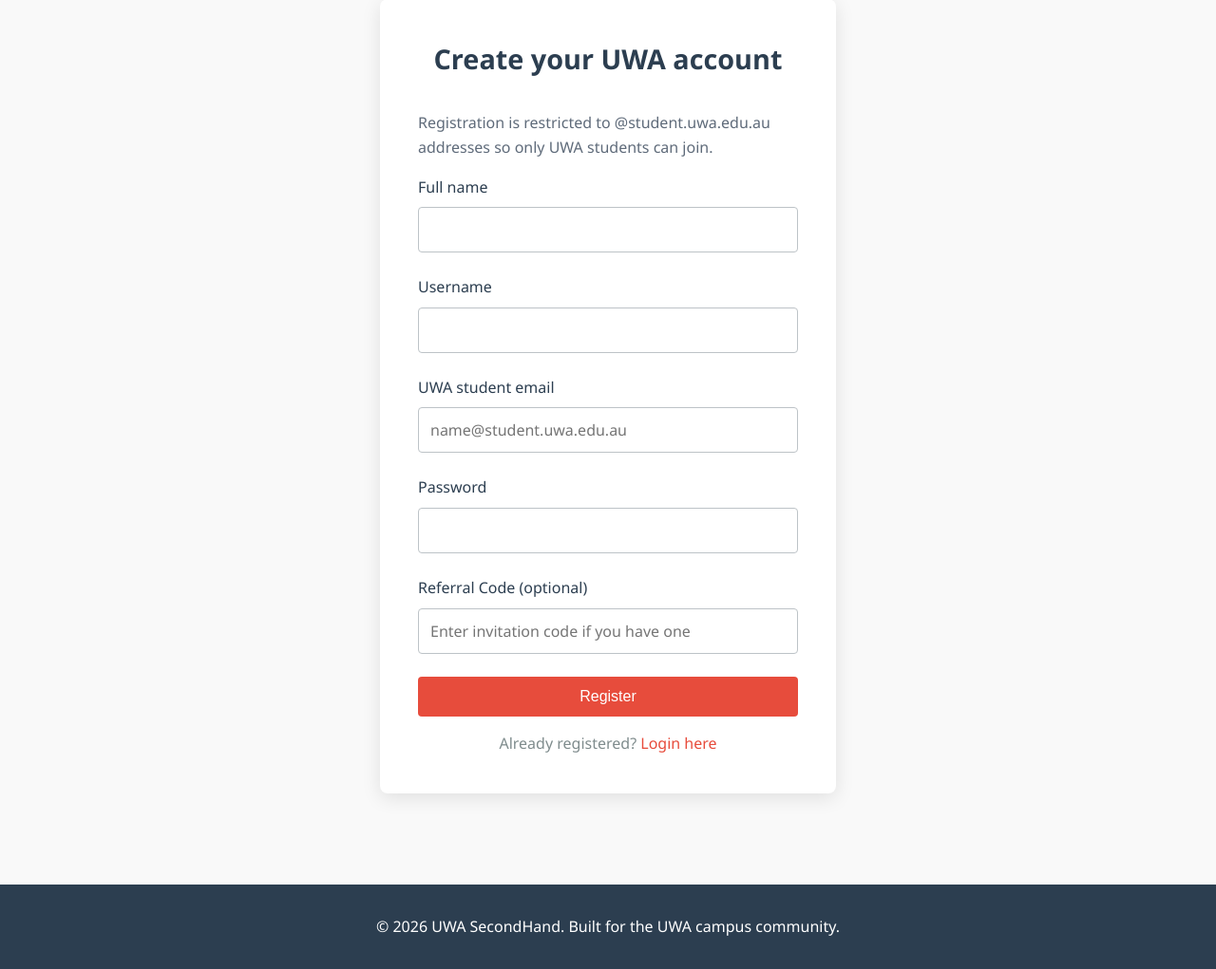
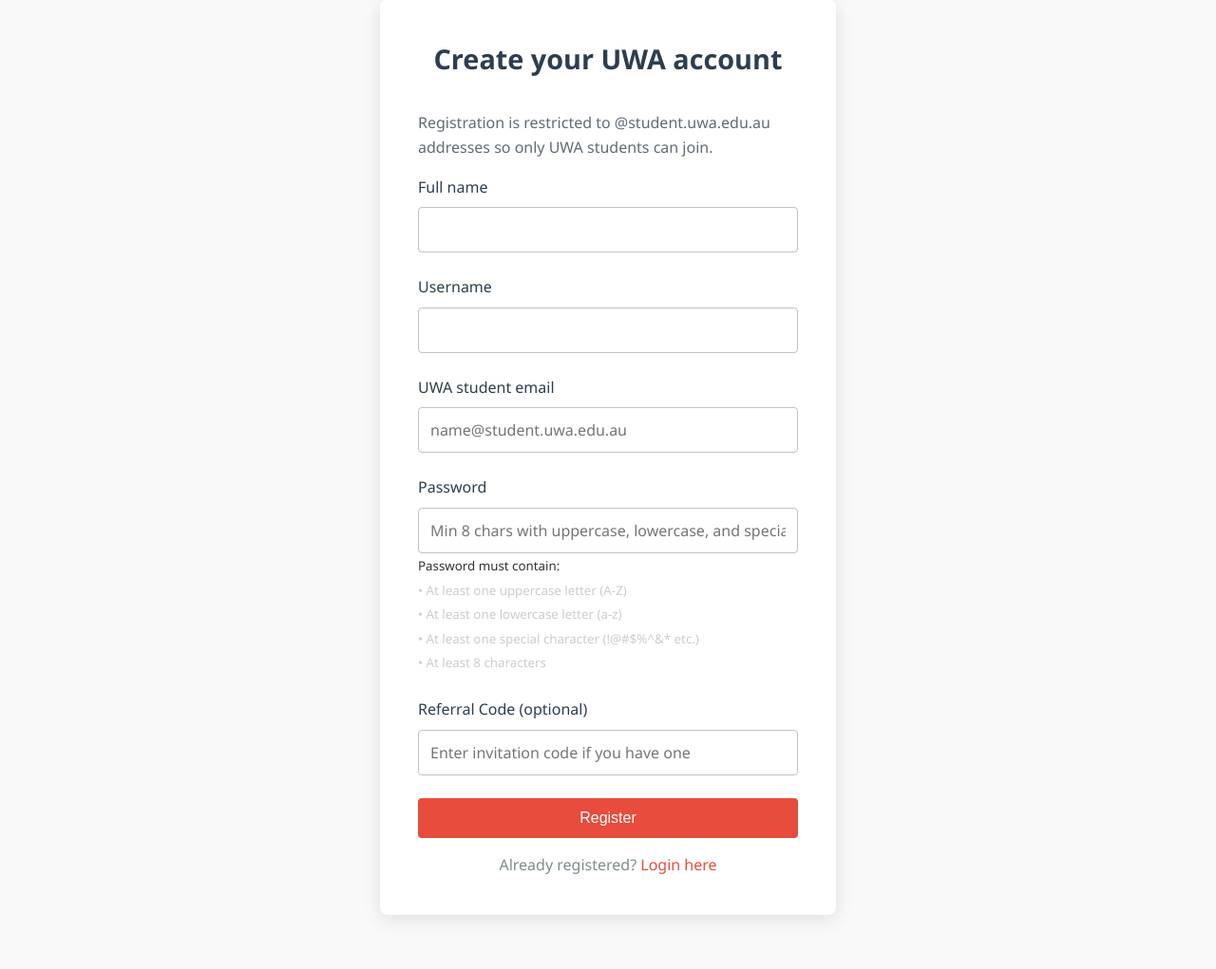
Before and after one commit to Solarch1022/CITS-5505-GroupProject, a Flask app: page /register in a window 1280 px wide. Shown: the part 106-1127 px from the top of the page at 95% size. Run offline with Flask 3, Linux system fonts and the light colour scheme; some libraries are stand-ins or nearby versions.

Commit message:
feat: enforce strong password in registration

```diff
--- a/src/app.py
+++ b/src/app.py
@@ -865,6 +865,27 @@ def create_app(config_name='development'):
 
         return form_data
 
+    def validate_password_strength(password):
+        """Validate password strength requirements.
+
+        Returns: (is_valid, error_message)
+        """
+        import re
+
+        if len(password) < 8:
+            return False, 'Password must be at least 8 characters'
+
+        if not re.search(r'[A-Z]', password):
+            return False, 'Password must contain at least one uppercase letter'
+
+        if not re.search(r'[a-z]', password):
+            return False, 'Password must contain at least one lowercase letter'
+
+        if not re.search(r'[!@#$%^&*()_+\-=\[\]{};:\'",.<>?/\\|`~]', password):
+            return False, 'Password must contain at least one special character (!@#$%^&* etc.)'
+
+        return True, None
+
     def generate_verification_code():
         """Generate a random 6-digit verification code."""
         return str(secrets.randbelow(1000000)).zfill(6)
@@ -931,8 +952,9 @@ UWA Student Marketplace Team'''
         if len(username) < 3:
             return None, 'Username must be at least 3 characters', 400
 
-        if len(password) < 6:
-            return None, 'Password must be at least 6 characters', 400
+        is_valid, error_msg = validate_password_strength(password)
+        if not is_valid:
+            return None, error_msg, 400
 
         if not is_valid_uwa_student_email(email):
             return None, 'Only verified UWA student emails are allowed. Use your @student.uwa.edu.au address.', 400
--- a/src/templates/register.html
+++ b/src/templates/register.html
@@ -27,7 +27,20 @@
 
                 <div class="form-group">
                     <label for="registerPassword">Password</label>
-                    <input type="password" id="registerPassword" name="password" minlength="6" required>
+                    <input
+                        type="password"
+                        id="registerPassword"
+                        name="password"
+                        required
+                        placeholder="Min 8 chars with uppercase, lowercase, and special char"
+                    >
+                    <small class="form-helper-text">
+                        Password must contain:<br>
+                        <span id="uppercase-check">• At least one uppercase letter (A-Z)</span><br>
+                        <span id="lowercase-check">• At least one lowercase letter (a-z)</span><br>
+                        <span id="special-check">• At least one special character (!@#$%^&* etc.)</span><br>
+                        <span id="length-check">• At least 8 characters</span>
+                    </small>
                 </div>
 
                 <div class="form-group">
@@ -50,4 +63,50 @@
             </p>
         </div>
     </section>
+
+    <style>
+        .check-pass { color: #666; }
+        .check-pass.valid { color: green; }
+        .check-pass.invalid { color: #ccc; }
+    </style>
+
+    <script>
+        const passwordInput = document.getElementById('registerPassword');
+        const uppercaseCheck = document.getElementById('uppercase-check');
+        const lowercaseCheck = document.getElementById('lowercase-check');
+        const specialCheck = document.getElementById('special-check');
+        const lengthCheck = document.getElementById('length-check');
+
+        function validatePasswordRequirements() {
+            const password = passwordInput.value;
+
+            // Check uppercase
+            const hasUppercase = /[A-Z]/.test(password);
+            uppercaseCheck.classList.toggle('valid', hasUppercase);
+            uppercaseCheck.classList.toggle('invalid', !hasUppercase);
+            uppercaseCheck.classList.add('check-pass');
+
+            // Check lowercase
+            const hasLowercase = /[a-z]/.test(password);
+            lowercaseCheck.classList.toggle('valid', hasLowercase);
+            lowercaseCheck.classList.toggle('invalid', !hasLowercase);
+            lowercaseCheck.classList.add('check-pass');
+
+            // Check special character
+            const hasSpecial = /[!@#$%^&*()_+\-=\[\]{};:'",.&lt;>?/\\|`~]/.test(password);
+            specialCheck.classList.toggle('valid', hasSpecial);
+            specialCheck.classList.toggle('invalid', !hasSpecial);
+            specialCheck.classList.add('check-pass');
+
+            // Check length
+            const hasLength = password.length >= 8;
+            lengthCheck.classList.toggle('valid', hasLength);
+            lengthCheck.classList.toggle('invalid', !hasLength);
+            lengthCheck.classList.add('check-pass');
+        }
+
+        passwordInput.addEventListener('input', validatePasswordRequirements);
+        // Initial check
+        validatePasswordRequirements();
+    </script>
 {% endblock %}
```
Also changed, not shown: tests/test_app.py (+3 -3 lines).
